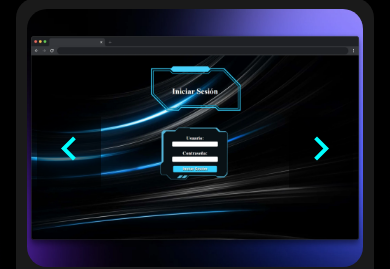
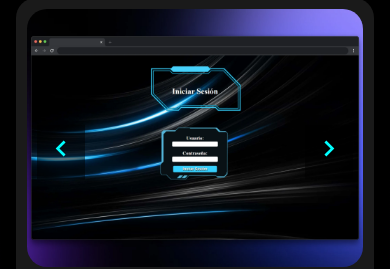
Before and after one commit to nicolasnna/porfolio-web-react, a React (Vite) app: page /projects in a window 390 px wide. Shown: the part 210-479 px from the top of the page. Built offline with nearby package versions, Linux system fonts and the light colour scheme; a web font is replaced by a local one.

Commit message:
fix: :lipstick: Elimina tamaño de fuente de iconos en botones de navegación del carrusel; ajusta estilos en Carousel.css

```diff
--- a/src/components/Carousel/Carousel.css
+++ b/src/components/Carousel/Carousel.css
@@ -24,7 +24,16 @@
   font-size: 1.5rem;
   padding: 0.5rem;
   cursor: pointer;
+  & > svg {
+    font-size: 3rem;
+  }
+  @media only screen and (max-width: 768px) {
+    & > svg {
+      font-size: 2rem;
+    }
+  }
 }
+
 .carousel-arrow-left {
   left: 10px;
 }
--- a/src/components/Carousel/Carousel.jsx
+++ b/src/components/Carousel/Carousel.jsx
@@ -52,7 +52,7 @@ export function Carousel({
     <div className="carousel-container">
       {showArrows && (
         <button onClick={prev} className="carousel-arrow carousel-arrow-left">
-          <KeyboardArrowLeftIcon sx={{ color: "#00FFFF", fontSize: "3rem" }} />
+          <KeyboardArrowLeftIcon sx={{ color: "#00FFFF" }} />
         </button>
       )}
       <div
@@ -72,7 +72,7 @@ export function Carousel({
       </div>
       {showArrows && (
         <button onClick={next} className="carousel-arrow carousel-arrow-right">
-          <KeyboardArrowRightIcon sx={{ color: "#00FFFF", fontSize: "3rem" }} />
+          <KeyboardArrowRightIcon sx={{ color: "#00FFFF"}} />
         </button>
       )}
       {showDots && (
```
